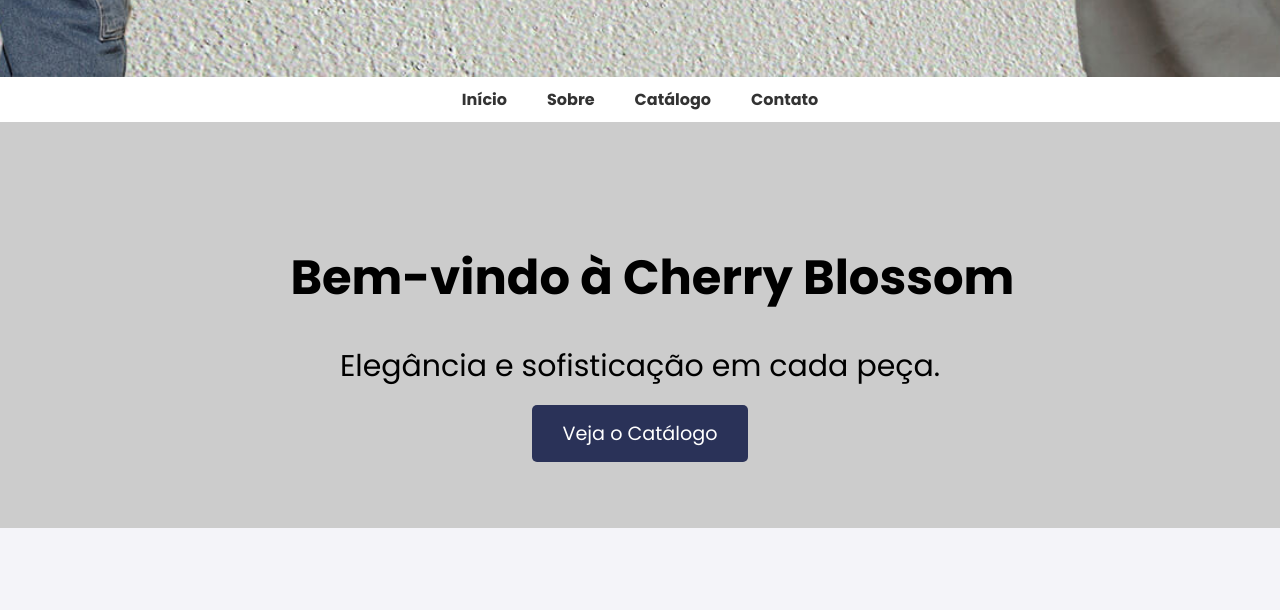
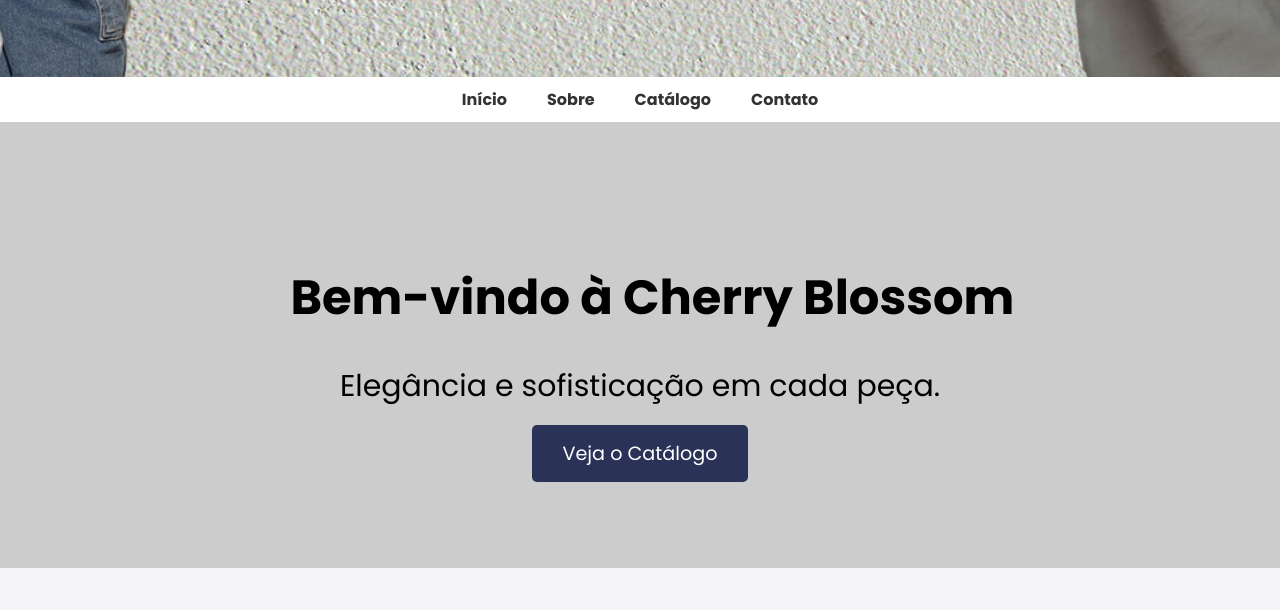
Before and after one commit to MahFelix/cherry-blossom-interface, a React (Create React App) app: page / in a window 1280 px wide. Shown: the part 960-1570 px from the top of the page. Built offline with nearby package versions, Linux system fonts and the light colour scheme.

Commit message:
💄 feat: adjust fontsize p

```diff
--- a/src/App.js
+++ b/src/App.js
@@ -93,7 +93,7 @@ const MenuItem = styled.a`
 const HeroSection = styled.section`
   background-color: #CCCCCC;
   color: black;
-  padding: 80px 0;
+  padding: 100px 0;
   display: flex;
   align-items: center;
   justify-content: center;
@@ -117,7 +117,7 @@ const HeroContent = styled.div`
   /* Responsividade para mobile */
   @media (max-width: 768px) {
     p {
-      font-size: 20px;
+      font-size: 16px;
     }
   }
 `;
@@ -129,7 +129,7 @@ width: 15.1em;
 
   /* Responsividade para mobile */
   @media (max-width: 768px) {
-    font-size: 1.7rem;
+    font-size: 1.5rem;
   }
 `;
 
```
